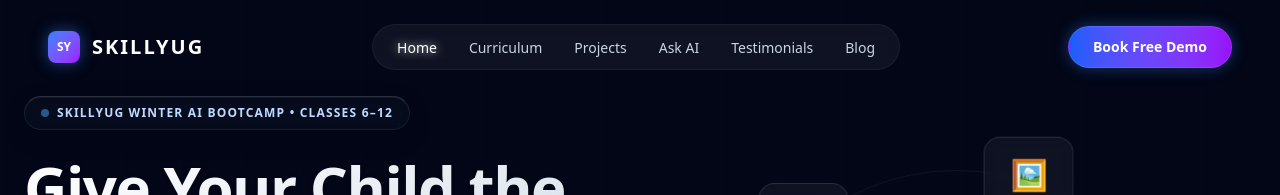
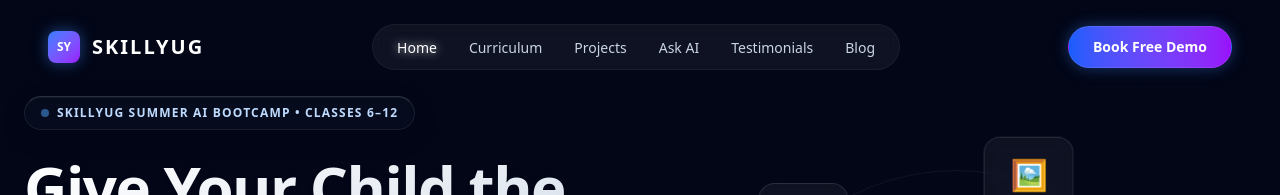
Before and after one commit to parv43/skillyugweb, a Next.js app: page / in a window 1280 px wide. Shown: the top 195 px of the page. Built offline with nearby package versions, Linux system fonts and the light colour scheme.

Commit message:
Update bootcamp season from Winter to Summer

```diff
--- a/src/components/HeroSection.tsx
+++ b/src/components/HeroSection.tsx
@@ -66,7 +66,7 @@ export default function HeroSection() {
         >
           <div className="inline-flex items-center gap-2 px-4 py-2 rounded-full glass-panel border border-blue-500/30 mb-6 bg-blue-500/5">
             <span className="w-2 h-2 rounded-full bg-blue-400 animate-pulse" />
-            <span className="text-[11px] sm:text-xs font-bold text-blue-200 uppercase tracking-widest">Skillyug Winter AI Bootcamp • Classes 6–12</span>
+            <span className="text-[11px] sm:text-xs font-bold text-blue-200 uppercase tracking-widest">Skillyug Summer AI Bootcamp • Classes 6–12</span>
           </div>
 
           <h1 className="text-4xl md:text-5xl lg:text-6xl font-black text-transparent bg-clip-text bg-gradient-to-br from-white via-slate-200 to-slate-400 mb-6 drop-shadow-sm tracking-tight leading-[1.1]">
```
